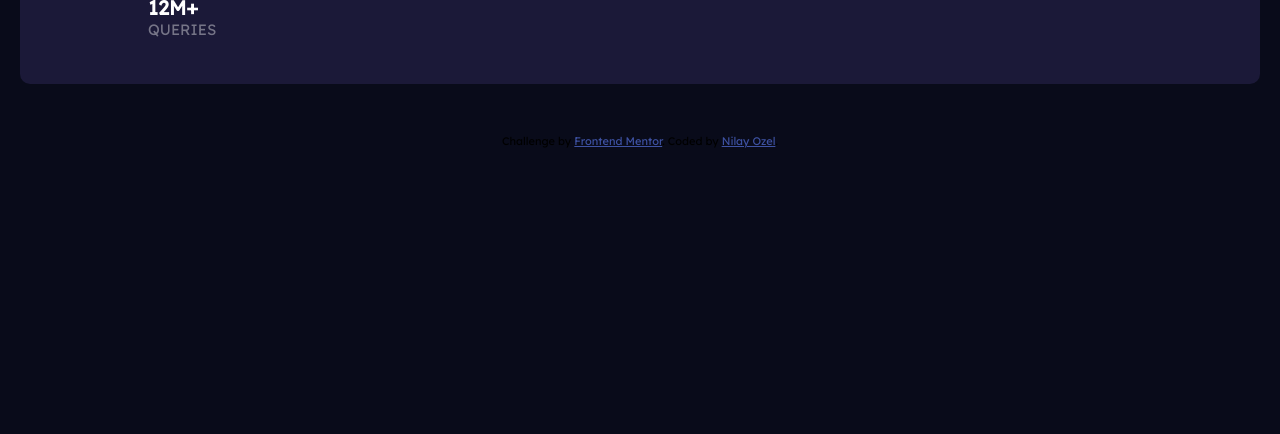
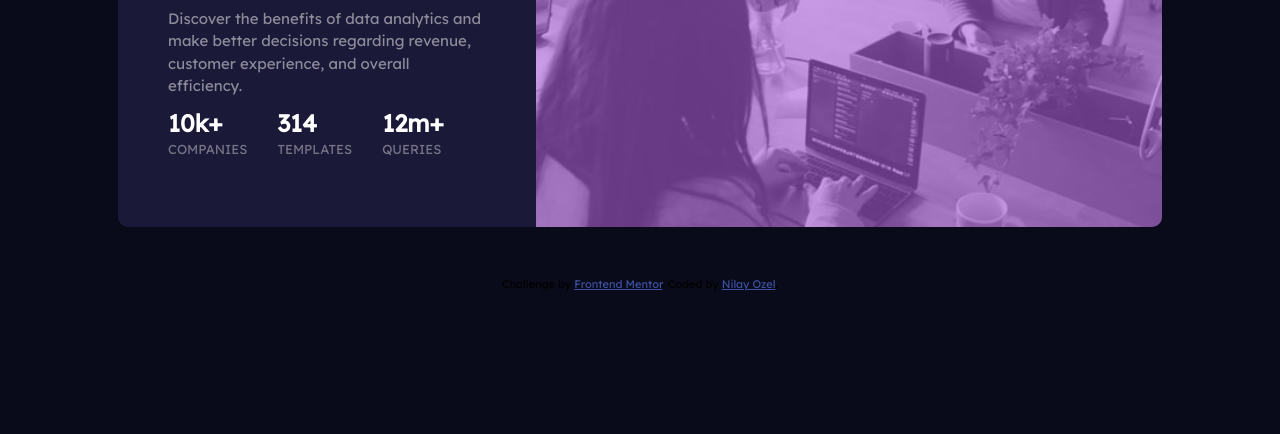
Before and after one commit to nilay286/Stats-preview-card-component, a plain HTML site: page index.html in a window 1280 px wide. Shown: the part 366-800 px from the top of the page. Drawn offline with Linux system fonts and the light colour scheme.

Commit message:
style.css

```diff
--- a/style.css
+++ b/style.css
@@ -92,7 +92,7 @@ text-align: center;
 }
 
 
-@media (min-width: 1000px) {
+@media (min-width: 768px) {
     .container {
       display: flex;
       flex-direction: row-reverse;
@@ -101,4 +101,53 @@ text-align: center;
       padding: 0;
       text-align: left;
     }
-}
+
+    .container .picture {
+        background: url("./images/image-header-desktop.jpg")
+        no-repeat center/cover;
+        min-width: 60%;
+        border-radius: 0 10px 10px 0;
+      }
+
+      .container .picture .overlay {
+        background-color: hsla(277, 64%, 61%, 60%);
+        height: 400px;
+        border-radius: 0 10px 10px 0;
+      }
+
+      .container .text ul {
+        padding-left: 20px;
+        display: flex;
+      }
+      .container .text ul li {
+        margin-right: 30px;
+        font-size: 13px;
+      }
+
+      .container .text ul li span {
+        display: block;
+        text-transform: lowercase;
+        font-weight: 700;
+        font-family: "Lexend Deca", sans-serif;
+        font-size: 24px;
+        margin-bottom: 3px;
+      }
+    }
+
+    @media (min-width: 992px) {
+      body {
+        display: flex;
+        flex-direction: column;
+        align-items: center;
+        justify-content: center;
+        min-height: 100vh;
+      }
+
+      .container .text:nth-child(2) {
+        padding: 0 30px;
+      }
+
+      .container .text p {
+        margin-bottom: 10px;
+      }
+    }
```
